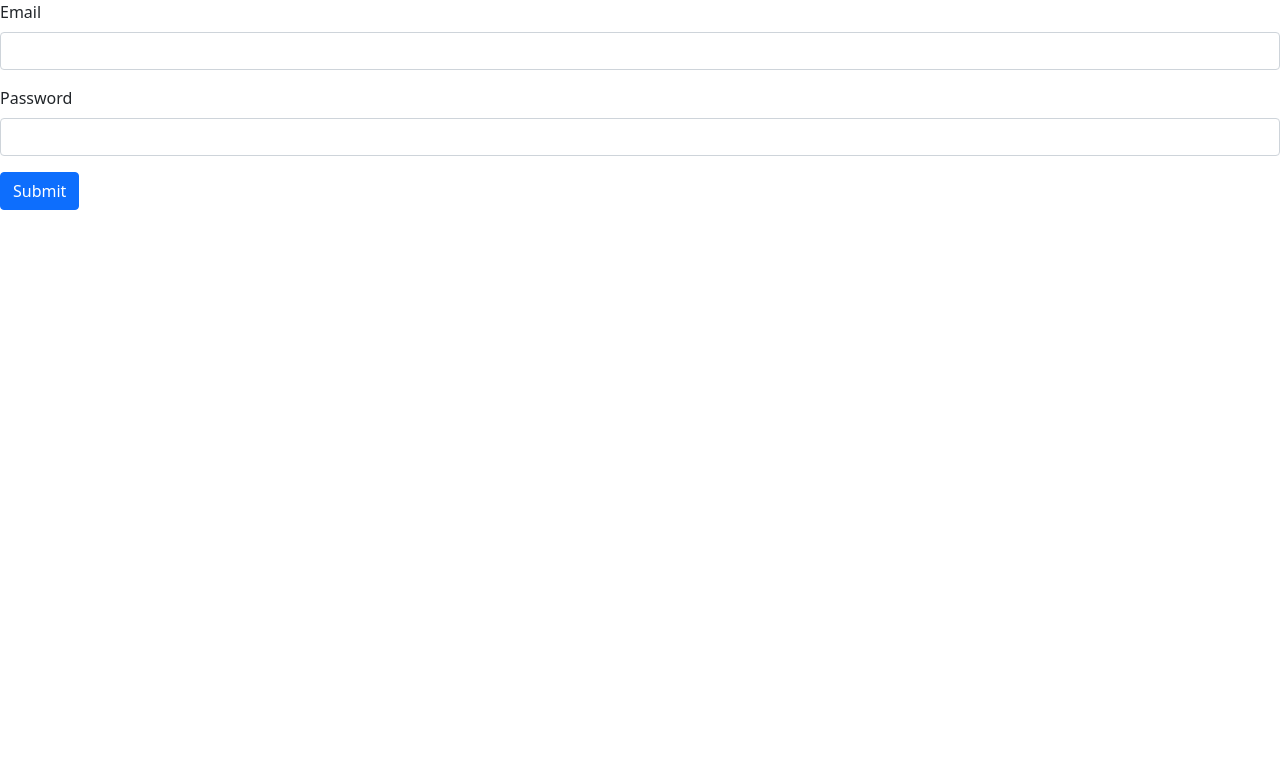
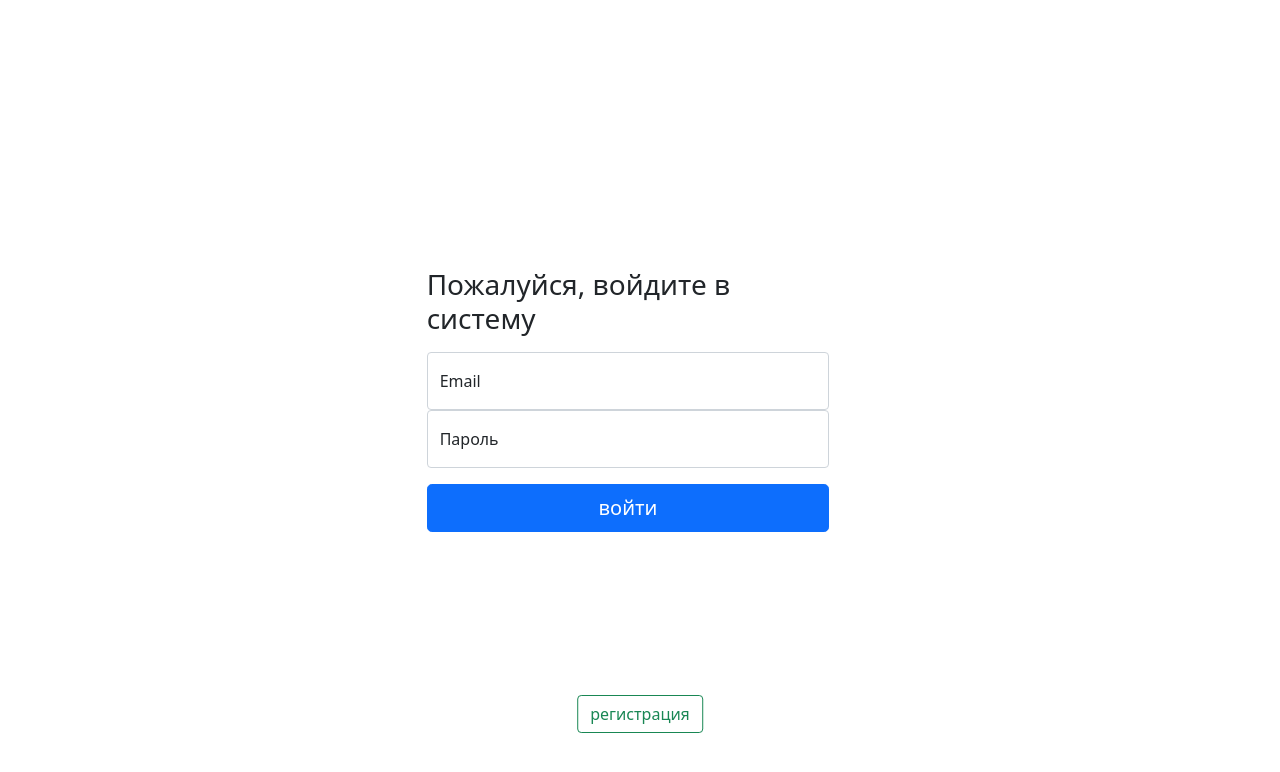
Before and after one commit to Prokshin/med-front, a React (Create React App) app: page /login in a window 1280 px wide. Shown: the top 772 px of the page. Built offline with nearby package versions, Linux system fonts and the light colour scheme; no server answers.

Commit message:
add login form

```diff
--- /dev/null
+++ b/src/modules/core/components/LoginForm.jsx
@@ -0,0 +1,49 @@
+import React, { useState } from 'react';
+import { useDispatch } from 'react-redux';
+import { actions } from '../coreSlice';
+
+const LoginForm = () => {
+  const dispatch = useDispatch();
+
+  const [email, setEmail] = useState('');
+  const [password, setPassword] = useState('');
+
+  const onChangeEmail = (e) => {
+    setEmail(e.target.value);
+  };
+
+  const onChangePassword = (e) => {
+    setPassword(e.target.value);
+  };
+
+  const onSubmit = (e) => {
+    e.preventDefault();
+    dispatch(actions.loginRequest({ email, password }));
+  };
+
+  return (
+    <main className="d-flex align-items-center vh-100">
+      <div className="row w-100">
+        <form className="col-sm-4 offset-sm-4" onSubmit={onSubmit}>
+          <h1 className="h3 mb-3 fw-normal">Пожалуйся, войдите в систему</h1>
+
+          <div className="form-floating">
+            <input type="email" className="form-control" id="floatingInput" placeholder="name@example.com" onChange={onChangeEmail} />
+            <label htmlFor="floatingInput">Email</label>
+          </div>
+          <div className="form-floating">
+            <input type="password" className="form-control" id="floatingPassword" placeholder="Password" onChange={onChangePassword} />
+            <label htmlFor="floatingPassword">Пароль</label>
+          </div>
+
+          <button className="w-100 btn btn-lg btn-primary mt-3" type="submit">войти</button>
+        </form>
+      </div>
+      <div className="position-absolute bottom-0 start-50 translate-middle mb-4">
+        <button className="btn btn btn-outline-success mt-5" type="button">регистрация</button>
+      </div>
+    </main>
+  );
+};
+
+export default React.memo(LoginForm);
--- a/src/modules/core/coreSaga.js
+++ b/src/modules/core/coreSaga.js
@@ -14,6 +14,12 @@ function* login({ payload }) {
   }
 }
 
+function* logout() {
+  yield localStorage.removeItem('token');
+  yield window.location.replace('/login');
+}
+
 export default function* coreSaga() {
   yield takeEvery(actions.loginRequest, login);
+  yield takeEvery(actions.logoutRequest, logout);
 }
--- a/src/modules/core/coreSlice.js
+++ b/src/modules/core/coreSlice.js
@@ -5,6 +5,7 @@ export const coreSlice = createSlice({
   initialState: {},
   reducers: {
     loginRequest: (state, action) => {},
+    logoutRequest: (state, action) => {},
   },
 });
 
--- /dev/null
+++ b/src/modules/user/components/Profile.jsx
@@ -0,0 +1,36 @@
+import React, { useCallback } from 'react';
+import { useDispatch, useSelector } from 'react-redux';
+import { getUserInfo } from '../selectors/userSelector';
+import { actions } from '../../core/coreSlice';
+
+const Profile = () => {
+  const dispatch = useDispatch();
+  const user = useSelector(getUserInfo);
+
+  const logout = useCallback(() => {
+    dispatch(actions.logoutRequest(''));
+  }, [dispatch]);
+  return (
+    <div className="p-5 mt-5 mb-4 bg-light rounded-3">
+      {
+                user && (
+                <div className="container-fluid py-5">
+                  <h1 className="display-5 fw-bold">
+                    {user.firstName}
+                    {' '}
+                    {user.lastName}
+                  </h1>
+                  <p className="col-md-8 fs-4">
+                    {user.email}
+                  </p>
+                  <button className="btn me-3 btn-primary mh-100" type="button">Настройки</button>
+                  <button type="button" className="btn btn-danger" onClick={logout}>Выйти</button>
+                </div>
+                )
+            }
+
+    </div>
+  );
+};
+
+export default React.memo(Profile);
--- a/src/pages/LoginPage.jsx
+++ b/src/pages/LoginPage.jsx
@@ -2,54 +2,8 @@ import React, { useState } from 'react';
 import { useDispatch } from 'react-redux';
 import { httpService } from '../data/DataProviderBase';
 import { actions } from '../modules/core/coreSlice';
+import LoginForm from '../modules/core/components/LoginForm';
 
-const LoginPage = () => {
-  const dispatch = useDispatch();
-
-  const [email, setEmail] = useState('');
-  const [password, setPassword] = useState('');
-
-  const onChangeEmail = (e) => {
-    setEmail(e.target.value);
-  };
-
-  const onChangePassword = (e) => {
-    setPassword(e.target.value);
-  };
-
-  const onSubmit = (e) => {
-    e.preventDefault();
-    console.log(email, password);
-    // httpService.post('/login',JSON.stringify({email, password})).then((e)=>console.log(e))
-    dispatch(actions.loginRequest({ email, password }));
-  };
-
-  return (
-    <form onSubmit={onSubmit}>
-      <div className="mb-3">
-        <label htmlFor="email" className="form-label">Email</label>
-        <input
-          type="email"
-          onChange={onChangeEmail}
-          className="form-control"
-          id="email"
-          aria-describedby="emailHelp"
-          value={email}
-        />
-      </div>
-      <div className="mb-3">
-        <label htmlFor="exampleInputPassword1" className="form-label">Password</label>
-        <input
-          type="password"
-          onChange={onChangePassword}
-          className="form-control"
-          id="exampleInputPassword1"
-          value={password}
-        />
-      </div>
-      <button type="submit" className="btn btn-primary">Submit</button>
-    </form>
-  );
-};
+const LoginPage = () => <LoginForm />;
 
 export default React.memo(LoginPage);
--- a/src/pages/ProfilePage.jsx
+++ b/src/pages/ProfilePage.jsx
@@ -1,31 +1,6 @@
 import React from 'react';
-import { Link } from 'react-router-dom';
-import { useSelector } from 'react-redux';
-import { getUserInfo } from '../modules/user/selectors/userSelector';
+import Profile from '../modules/user/components/Profile';
 
-const ProfilePage = () => {
-  const user = useSelector(getUserInfo);
-  return (
-    <div className="p-5 mt-5 mb-4 bg-light rounded-3">
-      {
-            user && (
-            <div className="container-fluid py-5">
-              <h1 className="display-5 fw-bold">
-                {user.firstName}
-                {' '}
-                {user.lastName}
-              </h1>
-              <p className="col-md-8 fs-4">
-                {user.email}
-              </p>
-              <button className="btn me-3 btn-primary mh-100" type="button">Настройки</button>
-              <button type="button" className="btn btn-danger">Выйти</button>
-            </div>
-            )
-        }
-
-    </div>
-  );
-};
+const ProfilePage = () => <Profile />;
 
 export default React.memo(ProfilePage);
```
